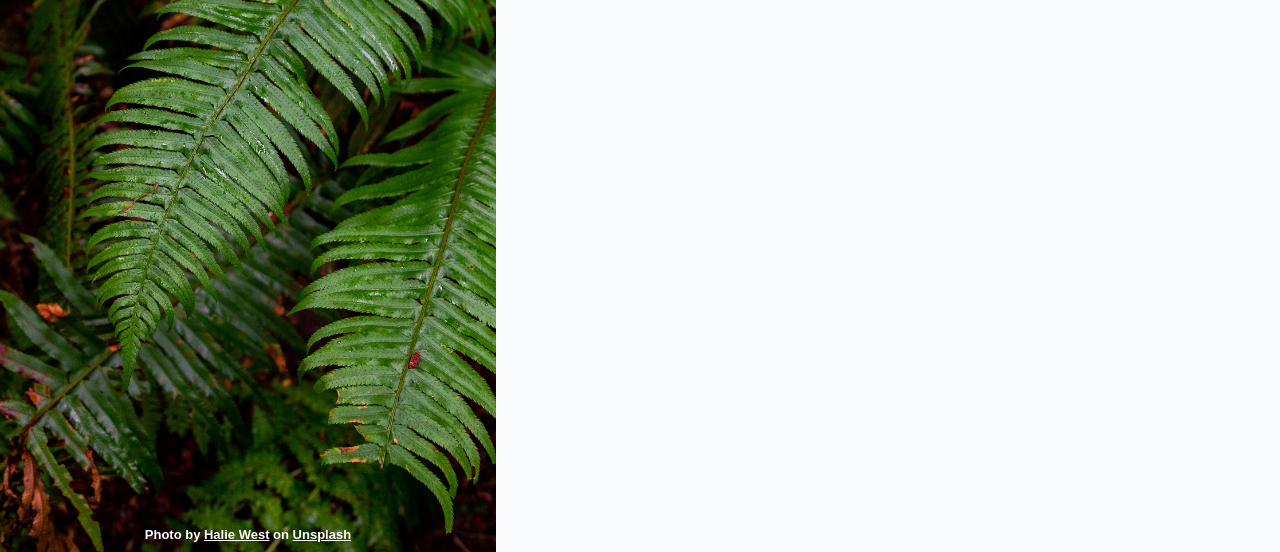
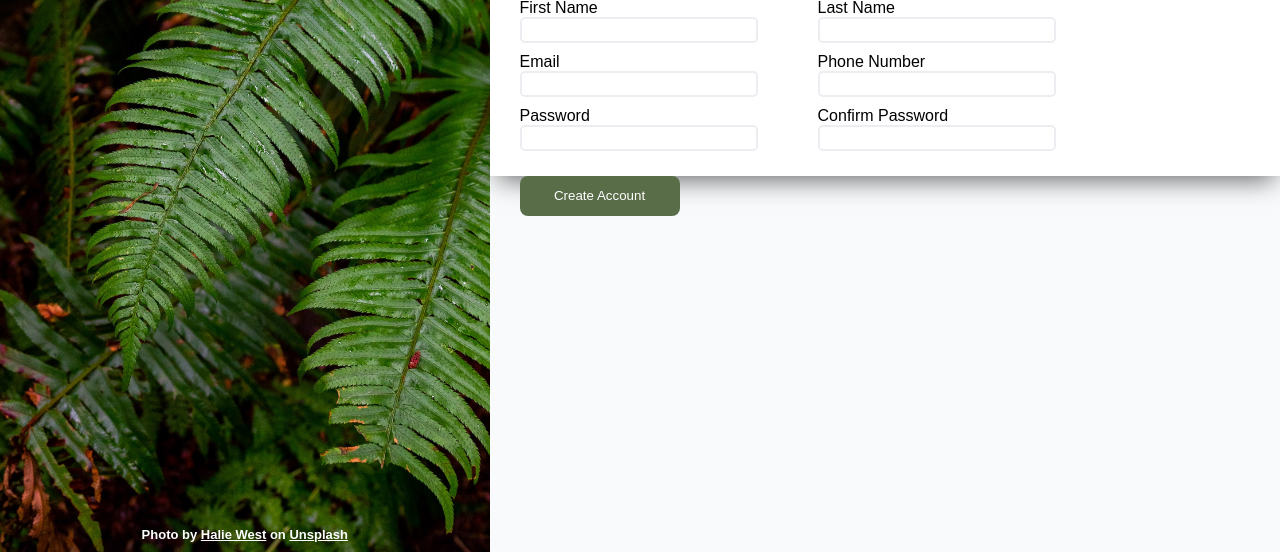
Before and after one commit to ahmadinator/SignupFormTOP, a plain HTML site: page index.html in a window 1280 px wide. Shown: the part 248-800 px from the top of the page. Drawn offline with Linux system fonts and the light colour scheme.

Commit message:
added content

```diff
--- a/index.html
+++ b/index.html
@@ -20,8 +20,46 @@
         <h3 id='credit'>Photo by <a href="https://unsplash.com/@haliewestphoto">Halie West</a> on <a href="https://unsplash.com/photos/25xggax4bSA">Unsplash</a></h3>
     </div>
     <div id='rightbg'>
-      <h2>This is not a real online service! You know you need something like this in your life to help you realize your deepest dreams.<br>Sign up <em>now</em> to get started.</h2>
-      <h2>You <em>know</em> you want to.</h2>
+      <div id='toptext'>
+        <h2>This is not a real online service! You know you need something like this in your life to help you realize your deepest dreams.<br>Sign up <em>now</em> to get started.</h2>
+        <h2>You <em>know</em> you want to.</h2>
+      </div>
+      <div id='midform'>
+        <h2 id='formheader'>Let's do this!</h2>
+        <form action="" method="POST" id='form'>
+          <div id='formleft'>
+            <div class='forminput'>
+              <label for='fname'>First Name</label>
+              <input type='text' id='fname' name='fname'>
+            </div>
+            <div class='forminput'>
+              <label for='email'>Email</label>
+              <input type='text' id='email' name='email'>
+            </div>
+            <div class='forminput'>
+              <label for='password'>Password</label>
+              <input type='text' id='password' name='password'>
+            </div>
+          </div>
+          <div id='formright'>
+            <div class='forminput'>
+              <label for='lname'>Last Name</label>
+              <input type='text' id='lname' name='lname'>
+            </div>
+            <div class='forminput'>
+              <label for='phonenumber'>Phone Number</label>
+              <input type='text' id='phonenumber' name='phonenumber'>
+            </div>
+            <div class='forminput'>
+              <label for='confirmpassword'>Confirm Password</label>
+              <input type='text' id='confirmpassword' name='confirmpassword'>
+            </div>
+          </div>
+        </form>
+      </div>
+      <div id='bottomtext'>
+        <button id='submitbtn' type="submit">Create Account</button>
+      </div>
     </div>
   </div>
 </body>
--- a/style.css
+++ b/style.css
@@ -63,3 +63,57 @@ body {
 #rightbg {
   background-color: rgb(249, 250, 251);
 }
+
+#toptext {
+  margin-left: 30px;
+}
+
+#midform {
+  padding-left: 30px;
+  padding-top: 7px;
+  padding-bottom: 25px;
+  background-color: rgb(255, 255, 255);
+  box-shadow: 1px 11px 24px -7px rgba(0,0,0,0.59);
+-webkit-box-shadow: 1px 11px 24px -7px rgba(0,0,0,0.59);
+-moz-box-shadow: 1px 11px 24px -7px rgba(0,0,0,0.59);
+}
+
+#form {
+  display: flex;
+  gap: 60px;
+}
+
+#formleft, #formright {
+  display: flex;
+  flex-direction: column;
+  gap: 10px;
+}
+
+.forminput {
+  display: flex;
+  flex-direction: column;
+  align-items: flex-start;
+}
+.forminput>input {
+  width: 230px;
+  height: 20px;
+  border-radius: 5px;
+  border-color: rgb(236, 237, 240);
+  border-style: solid;
+  box-shadow: none;
+}
+
+#bottomtext {
+  margin-left: 30px;
+}
+
+#submitbtn {
+  background-color: rgb(89, 109, 72);
+  width: 160px;
+  height: 40px;
+  border-radius: 8px;
+  border-style: none;
+  box-shadow: none;
+
+  color: white;
+}
```
